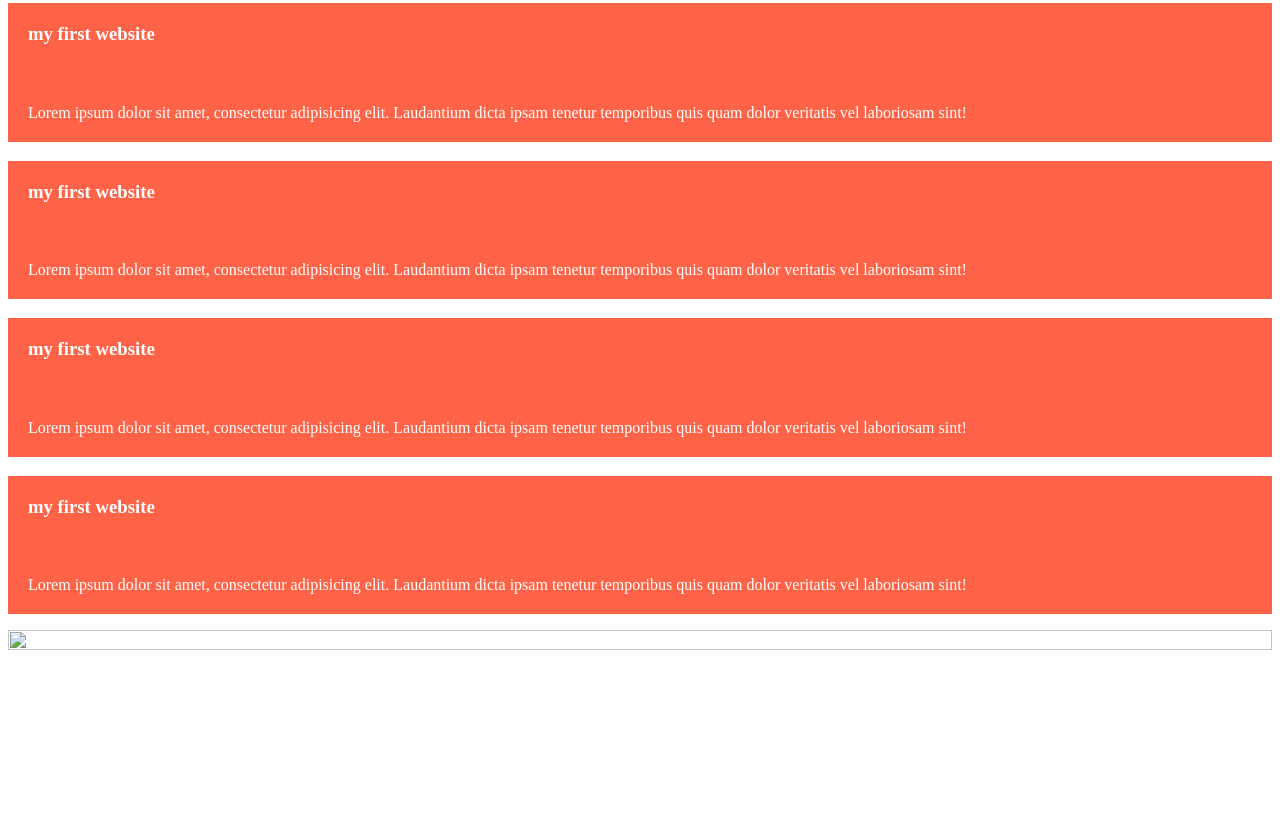
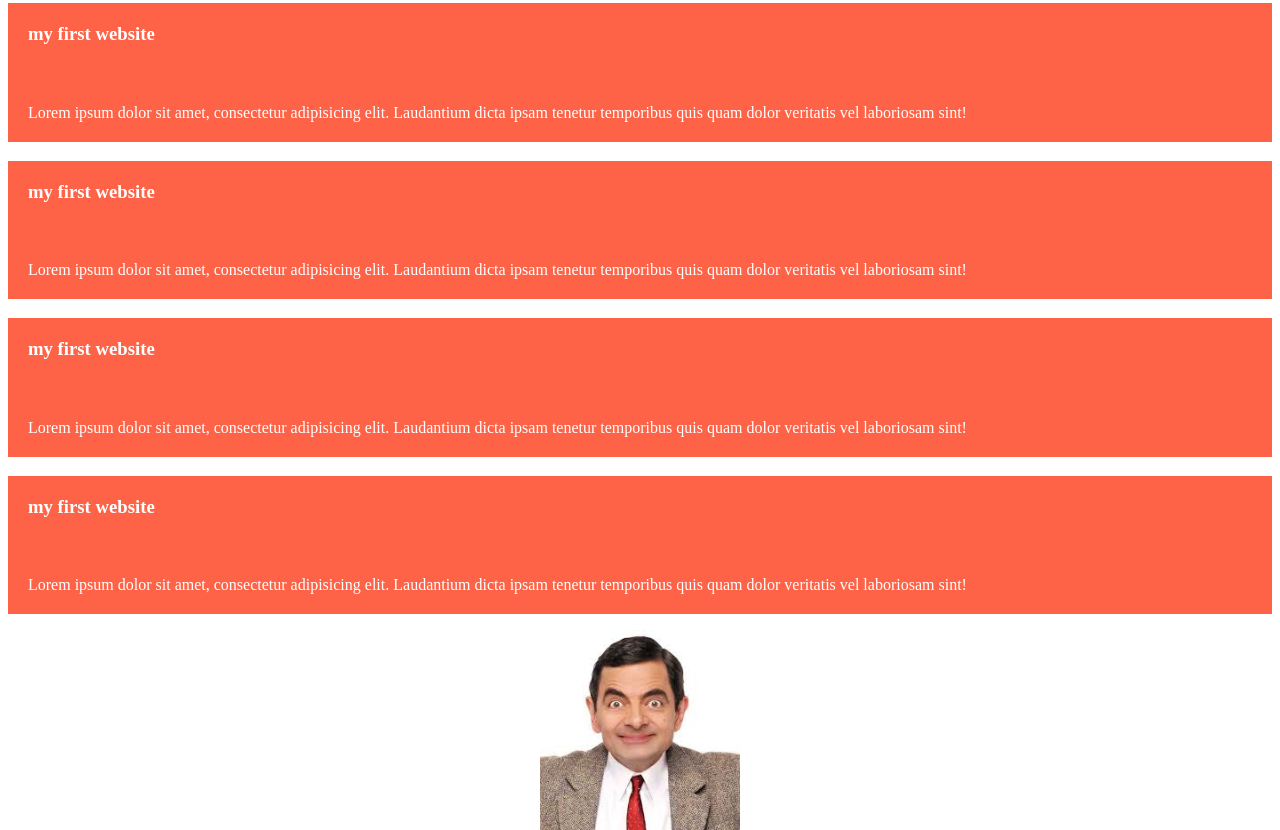
Before and after one commit to borhanuddin1503/my-simple-website, a plain HTML site: page index.html in a window 1280 px wide. Shown: the part 1275-2105 px from the top of the page. Before the commit the page ends 1937 px from the top, so only its background shows below. Drawn offline with Linux system fonts and the light colour scheme.

Commit message:
beans image resize and position

```diff
--- a/index.css
+++ b/index.css
@@ -10,8 +10,13 @@ div h3{
 p{
     padding: 20px;
 }
+body{
+    position: relative;
+}
 
 img{
-    width: 100%;
-    height: 100%;
+    width: 200px;
+    position: absolute;
+    left: 50%;
+    transform: translateX(-50%);
 }
--- a/index.html
+++ b/index.html
@@ -56,6 +56,6 @@
         <p>Lorem ipsum dolor sit amet, consectetur adipisicing elit. Laudantium dicta ipsam tenetur temporibus quis quam dolor veritatis vel laboriosam sint!</p>
     </div>
 
-    <img src="../images/mr bean.jpg" alt="">
+    <img src="images/mr bean.jpg" alt="">
 </body>
 </html>
```
Also changed, not shown: images/mr bean.jpg (added).
